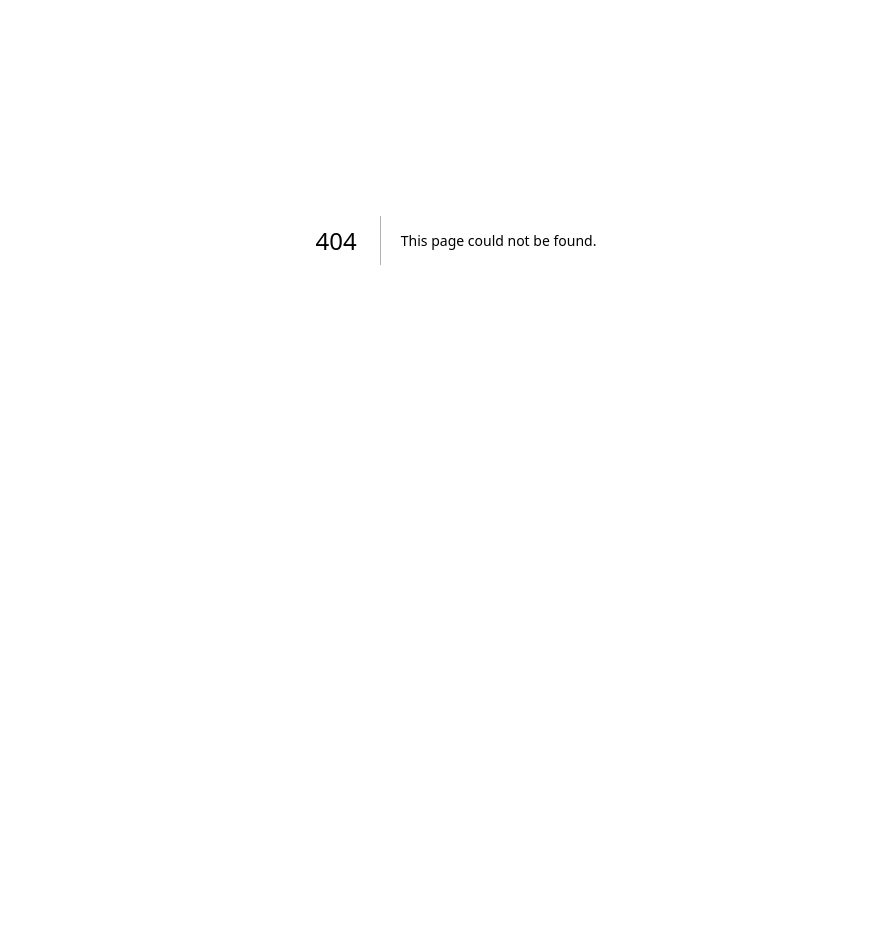
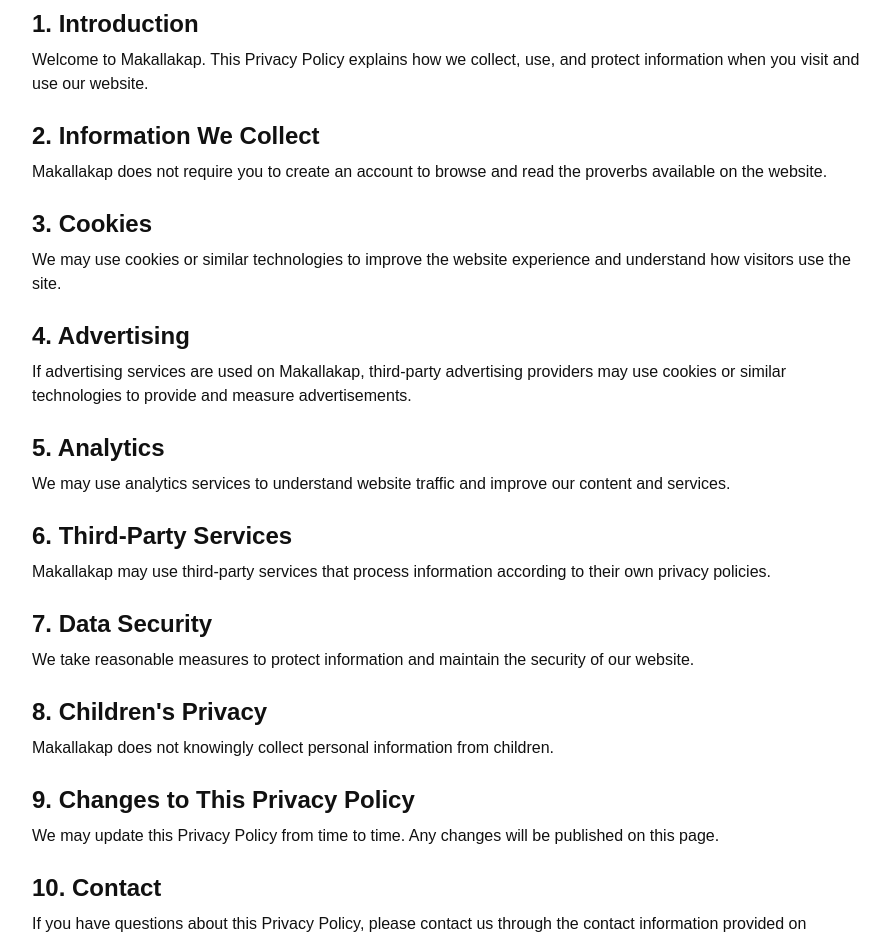
Before and after one commit to kyrgyz-proverbs/kyrgyz-proverbs, a Next.js app: page /privacy in a window 1280 px wide. Before the commit this address had no page. Shown: the part 160-1099 px from the top of the page, without its empty margins (184-1074 px from the left). Before the commit the page ends 800 px from the top, so only its background shows below. Built offline with nearby package versions, Linux system fonts and the light colour scheme.

Commit message:
Add privacy policy

```diff
--- /dev/null
+++ b/app/privacy/page.tsx
@@ -0,0 +1,117 @@
+export default function PrivacyPolicy() {
+  return (
+    <main className="max-w-4xl mx-auto px-6 py-12">
+      <h1 className="text-4xl font-bold mb-8">
+        Privacy Policy
+      </h1>
+
+      <p className="mb-6">
+        Last updated: August 30, 2026
+      </p>
+
+      <section className="space-y-6">
+        <div>
+          <h2 className="text-2xl font-semibold mb-2">
+            1. Introduction
+          </h2>
+          <p>
+            Welcome to Makallakap. This Privacy Policy explains how we
+            collect, use, and protect information when you visit and use
+            our website.
+          </p>
+        </div>
+
+        <div>
+          <h2 className="text-2xl font-semibold mb-2">
+            2. Information We Collect
+          </h2>
+          <p>
+            Makallakap does not require you to create an account to browse
+            and read the proverbs available on the website.
+          </p>
+        </div>
+
+        <div>
+          <h2 className="text-2xl font-semibold mb-2">
+            3. Cookies
+          </h2>
+          <p>
+            We may use cookies or similar technologies to improve the
+            website experience and understand how visitors use the site.
+          </p>
+        </div>
+
+        <div>
+          <h2 className="text-2xl font-semibold mb-2">
+            4. Advertising
+          </h2>
+          <p>
+            If advertising services are used on Makallakap, third-party
+            advertising providers may use cookies or similar technologies
+            to provide and measure advertisements.
+          </p>
+        </div>
+
+        <div>
+          <h2 className="text-2xl font-semibold mb-2">
+            5. Analytics
+          </h2>
+          <p>
+            We may use analytics services to understand website traffic
+            and improve our content and services.
+          </p>
+        </div>
+
+        <div>
+          <h2 className="text-2xl font-semibold mb-2">
+            6. Third-Party Services
+          </h2>
+          <p>
+            Makallakap may use third-party services that process information
+            according to their own privacy policies.
+          </p>
+        </div>
+
+        <div>
+          <h2 className="text-2xl font-semibold mb-2">
+            7. Data Security
+          </h2>
+          <p>
+            We take reasonable measures to protect information and maintain
+            the security of our website.
+          </p>
+        </div>
+
+        <div>
+          <h2 className="text-2xl font-semibold mb-2">
+            8. Children's Privacy
+          </h2>
+          <p>
+            Makallakap does not knowingly collect personal information from
+            children.
+          </p>
+        </div>
+
+        <div>
+          <h2 className="text-2xl font-semibold mb-2">
+            9. Changes to This Privacy Policy
+          </h2>
+          <p>
+            We may update this Privacy Policy from time to time. Any
+            changes will be published on this page.
+          </p>
+        </div>
+
+        <div>
+          <h2 className="text-2xl font-semibold mb-2">
+            10. Contact
+          </h2>
+          <p>
+            If you have questions about this Privacy Policy, please contact
+            us through the contact information provided on Makallakap.
+          </p>
+        </div>
+      </section>
+    </main>
+  );
+}
```
